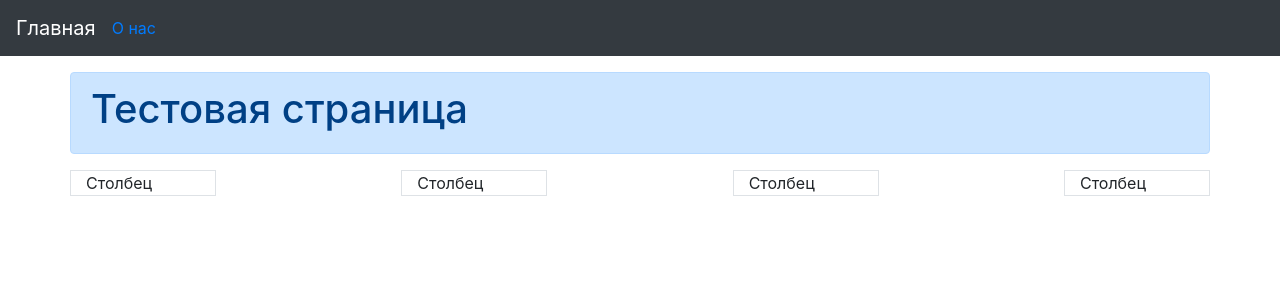
After one commit to A-Kasov/tutorial, a Django app: template project/main/templates/tutorial/test.html in a window 1280 px wide. The commit adds this page. Shown: the top 300 px of the page. Run offline with Django 3.2, Linux system fonts and the light colour scheme; the template is opened without the code that fills it, so the values that code supplies are empty.

Commit message:
16.01.2021 office

```diff
--- /dev/null
+++ b/project/main/templates/tutorial/test.html
@@ -0,0 +1,32 @@
+<!doctype html>
+<html lang="en">
+<head>
+    <title>Document</title>
+    <link rel="stylesheet" href="https://cdn.jsdelivr.net/npm/bootstrap@4.5.3/dist/css/bootstrap.min.css"
+          integrity="sha384-TX8t27EcRE3e/ihU7zmQxVncDAy5uIKz4rEkgIXeMed4M0jlfIDPvg6uqKI2xXr2" crossorigin="anonymous">
+</head>
+<body>
+<nav class="navbar navbar-dark fixed-top bg-dark">
+    <a href="{% url 'index' %}" class="navbar-brand">Главная</a>
+    <ul class="navbar-nav mr-auto">
+        <li>
+            <a href="{% url 'about' %}">О нас</a>
+        </li>
+    </ul>
+</nav>
+<br>
+<div class="container alert alert-primary mt-5">
+    <h1>Тестовая страница</h1>
+</div>
+  <div class="container">
+      <div class="row justify-content-between">
+          <span class="border"><div class="col mr-5">Столбец</div></span>
+          <span class="border"><div class="col mr-5">Столбец</div></span>
+          <span class="border"><div class="col mr-5">Столбец</div></span>
+          <span class="border"><div class="col mr-5">Столбец</div></span>
+
+      </div>
+  </div>
+
+</body>
+</html>
--- a/project/main/tutorial/urls.py
+++ b/project/main/tutorial/urls.py
@@ -4,5 +4,6 @@ from . import views
 
 urlpatterns = [
     path('', views.index, name='index'),
-    path('test/', views.test, name='test')
+    path('test/', views.test, name='test'),
+    path('about/', views.about, name='about'),
 ]
--- a/project/main/tutorial/views.py
+++ b/project/main/tutorial/views.py
@@ -7,4 +7,8 @@ def index(request):
 
 
 def test(request):
-    return HttpResponse("Тестовая страница")
+    return render(request, 'tutorial/test.html')
+
+
+def about(request):
+    return render(request, 'tutorial/about.html')
```
Also changed, not shown: project/main/templates/tutorial/about.html (added, +13 -0 lines), project/main/templates/tutorial/base.html (added, +15 -0 lines), project/main/templates/tutorial/index.html (+8 -0 lines).
